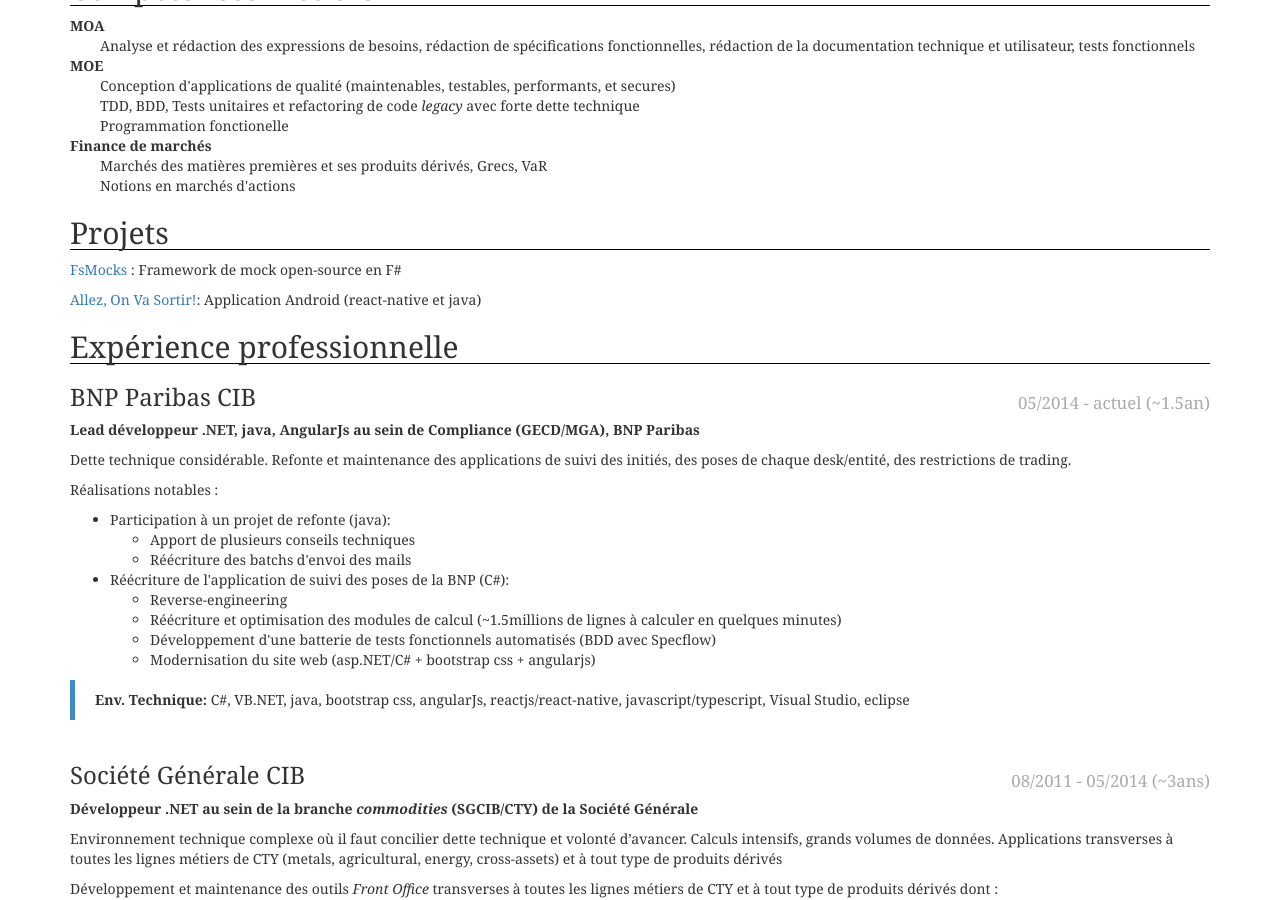
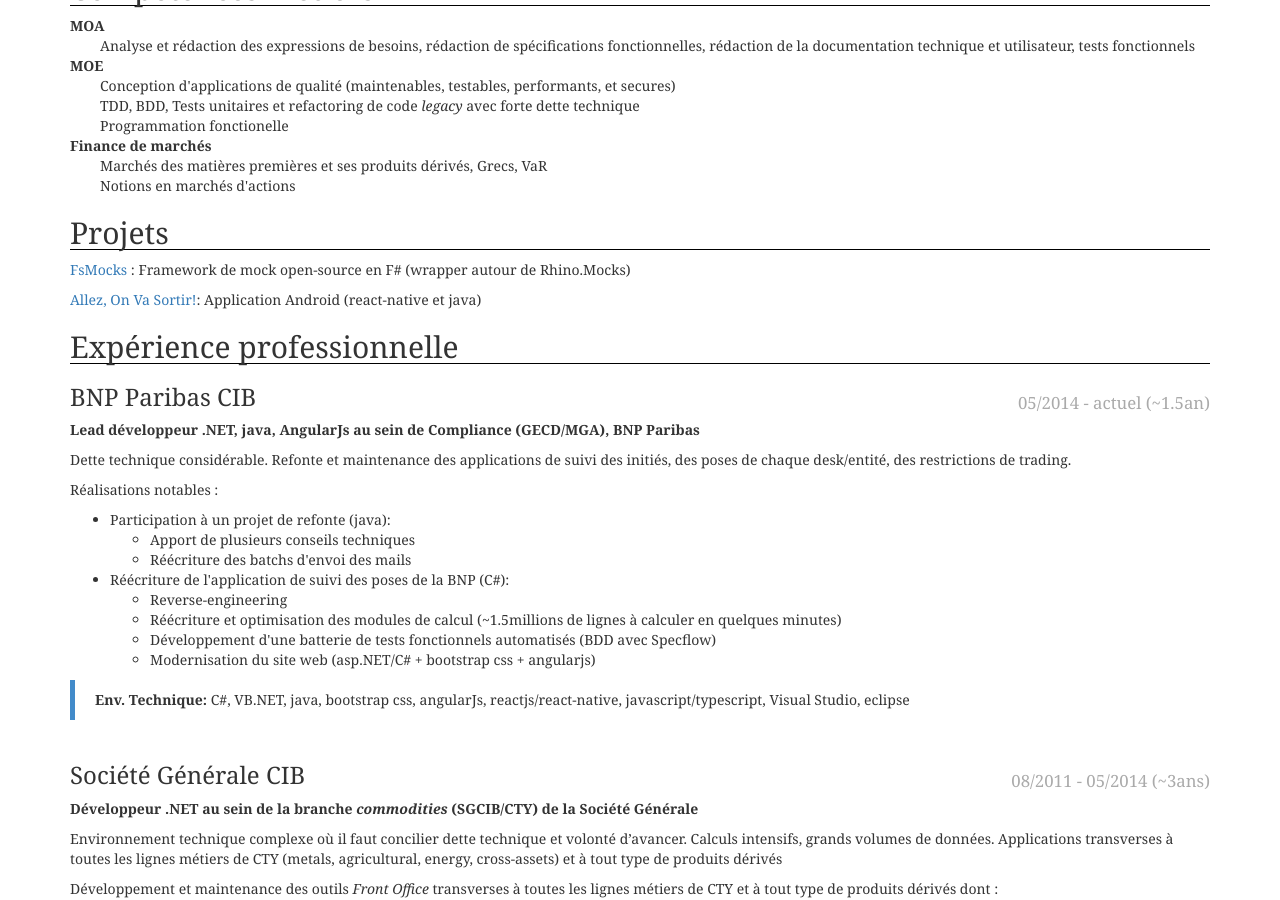
Before and after one commit to andriniaina/andriniaina.github.io, a Jekyll site: the page cv/cv.html, which Jekyll copies as it is, in a window 1280 px wide and 900 px high, scrolled down 773 px. Built offline with Jekyll 4.4.1, drawn with Linux system fonts in a browser that asks for light colours.

Commit message:
clarification fsmocks

```diff
--- a/cv/cv.html
+++ b/cv/cv.html
@@ -91,7 +91,7 @@
 </dd>
 </dl>
 <h2 id="projets">Projets</h2>
-<p><a href="https://github.com/andriniaina/FsMocks">FsMocks</a> : Framework de mock open-source en F#</p>
+<p><a href="https://github.com/andriniaina/FsMocks">FsMocks</a> : Framework de mock open-source en F# (wrapper autour de Rhino.Mocks)</p>
 <p><a href="https://play.google.com/store/apps/details?id=com.andri_onvasortir_react">Allez, On Va Sortir!</a>: Application Android (react-native et java)</p>
 <h2 id="expérience-professionnelle">Expérience professionnelle</h2>
 <h3>
--- a/cv/cv.markdown
+++ b/cv/cv.markdown
@@ -79,7 +79,7 @@
 
 ## Projets
 
-[FsMocks](https://github.com/andriniaina/FsMocks) : Framework de mock open-source en F#
+[FsMocks](https://github.com/andriniaina/FsMocks) : Framework de mock open-source en F# (wrapper autour de Rhino.Mocks)
 
 [Allez, On Va Sortir!](https://play.google.com/store/apps/details?id=com.andri_onvasortir_react): Application Android (react-native et java)
 
```
